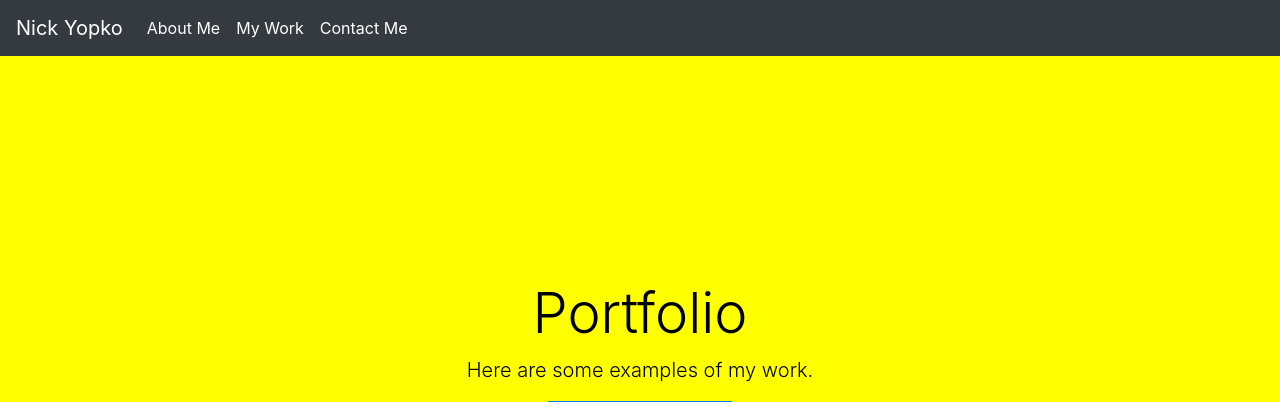
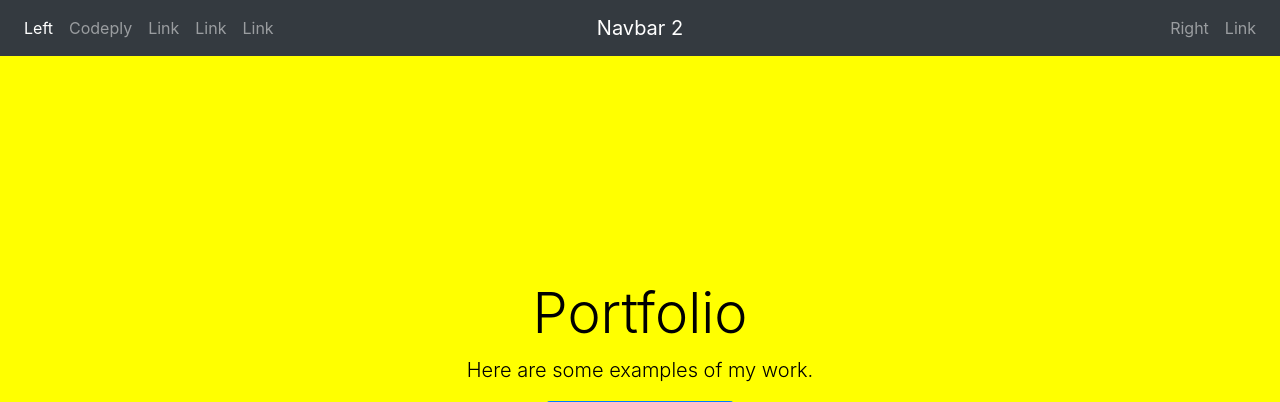
Before and after one commit to nyopko/PortfolioAssignment, a PHP site: page / in a window 1280 px wide. Shown: the top 402 px of the page. Run offline with PHP 8.4, Linux system fonts and the light colour scheme.

Commit message:
Testing nav bars

```diff
--- a/index.html
+++ b/index.html
@@ -20,6 +20,47 @@
 
 <body>
 
+<!-- Navbar here -->
+
+<nav class="navbar navbar-expand-md navbar-dark bg-dark">
+    <div class="navbar-collapse collapse w-100 order-1 order-md-0 dual-collapse2">
+        <ul class="navbar-nav mr-auto">
+            <li class="nav-item active">
+                <a class="nav-link" href="#">Left</a>
+            </li>
+            <li class="nav-item">
+                <a class="nav-link" href="//codeply.com">Codeply</a>
+            </li>
+            <li class="nav-item">
+                <a class="nav-link" href="#">Link</a>
+            </li>
+            <li class="nav-item">
+                <a class="nav-link" href="#">Link</a>
+            </li>
+            <li class="nav-item">
+                <a class="nav-link" href="#">Link</a>
+            </li>
+        </ul>
+    </div>
+    <div class="mx-auto order-0">
+        <a class="navbar-brand mx-auto" href="#">Navbar 2</a>
+        <button class="navbar-toggler" type="button" data-toggle="collapse" data-target=".dual-collapse2">
+            <span class="navbar-toggler-icon"></span>
+        </button>
+    </div>
+    <div class="navbar-collapse collapse w-100 order-3 dual-collapse2">
+        <ul class="navbar-nav ml-auto">
+            <li class="nav-item">
+                <a class="nav-link" href="#">Right</a>
+            </li>
+            <li class="nav-item">
+                <a class="nav-link" href="#">Link</a>
+            </li>
+        </ul>
+    </div>
+</nav>
+
+<!--
         <nav class="navbar sticky-top navbar-expand-lg navbar-dark bg-dark">
                 <a class="navbar-brand" href="#">Nick Yopko</a>
                 <button class="navbar-toggler" type="button" data-toggle="collapse" data-target=".navbar-collapse" aria-controls="navbarSupportedContent" aria-expanded="false" aria-label="Toggle navigation">
@@ -39,7 +80,7 @@
                           </li>
                   </ul>
                 </div>
-              </nav>
+              </nav>     -->
 
 
     <div class="jumbotron jumbotron-fluid" id="introCard">
```
Also changed, not shown: assets/css/style.css (+14 -0 lines).
